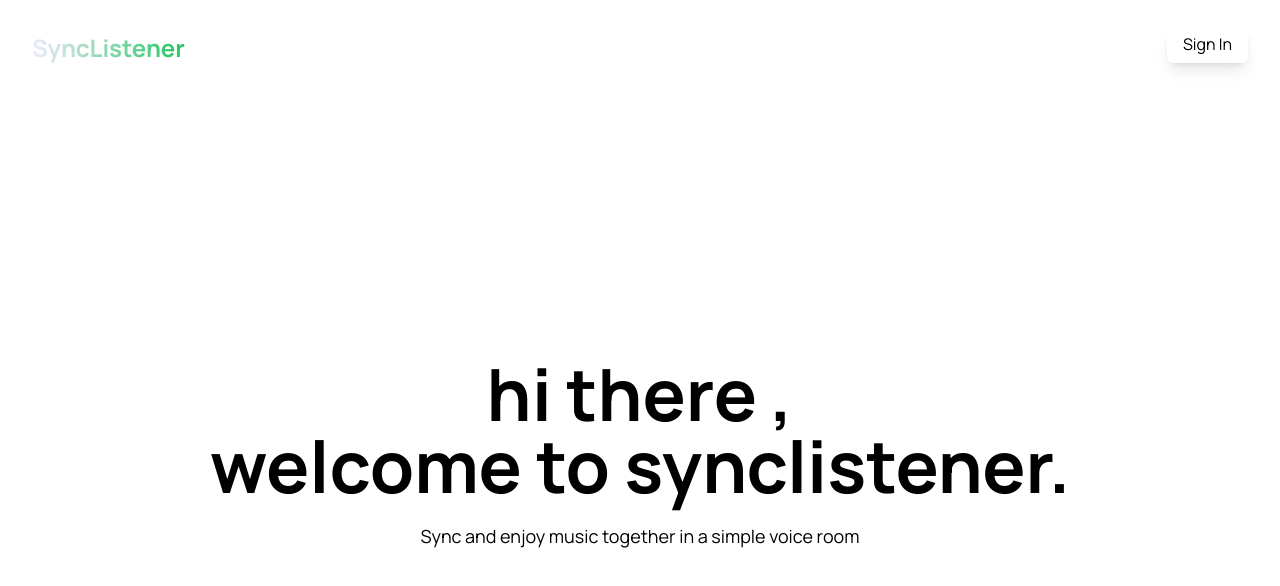
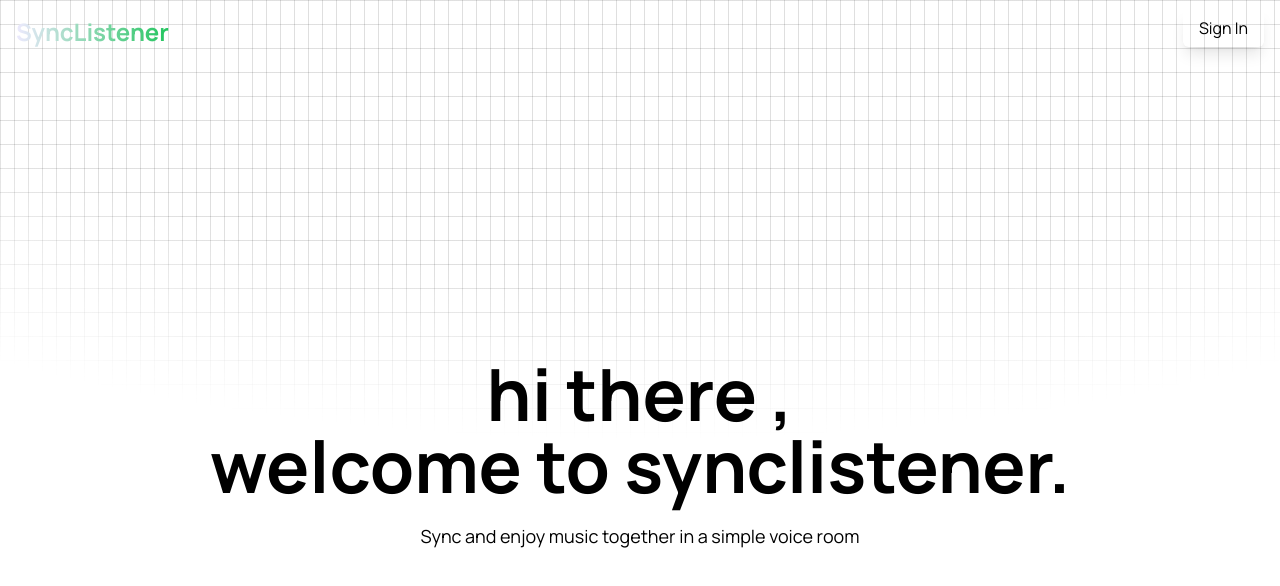
Before and after one commit to prvn347/synclistener, a React (Vite) app: page / in a window 1280 px wide. Shown: the top 586 px of the page. Built offline with nearby package versions, Linux system fonts and the light colour scheme.

Commit message:
added cool bg

```diff
--- a/src/App.css
+++ b/src/App.css
@@ -1,13 +1,13 @@
 #root {
-  max-width: 1280px;
+  max-width: 100%;
   margin: 0 auto;
-  padding: 2rem;
+
   text-align: center;
 }
 
 @media (prefers-color-scheme: dark) {
   body {
-    background-color: black;
+    /* background-color: black; */
     color: white;
   }
 }
@@ -15,10 +15,11 @@
 /* Light mode */
 @media (prefers-color-scheme: light) {
   body {
-    background-color: white;
+    /* background-color: white; */
     color: black;
   }
 }
+
 /* styles.css */
 .content-wrapper,
 .form-wrapper {
--- a/src/App.tsx
+++ b/src/App.tsx
@@ -4,10 +4,22 @@ import { LandingPage } from "./pages/Landing";
 import { Room } from "./pages/Room";
 import { RecoilRoot } from "recoil";
 import { Home } from "./pages/Home";
+import usePreferredTheme from "./hooks/usePrefferedTheme";
 
 function App() {
+  const isDark = usePreferredTheme();
   return (
     <>
+      <div className="fixed left-0 top-0 -z-10 h-full w-full">
+        {isDark ? (
+          <div className="absolute top-0 z-[-2] h-screen w-screen bg-neutral-950 bg-[radial-gradient(ellipse_80%_80%_at_50%_-20%,rgba(120,119,198,0.3),rgba(255,255,255,0))]"></div>
+        ) : (
+          <div className="relative h-full w-full bg-white">
+            <div className="absolute bottom-0 left-0 right-0 top-0 bg-[linear-gradient(to_right,#4f4f4f2e_1px,transparent_1px),linear-gradient(to_bottom,#4f4f4f2e_1px,transparent_1px)] bg-[size:14px_24px] [mask-image:radial-gradient(ellipse_80%_50%_at_50%_0%,#000_70%,transparent_110%)]"></div>
+          </div>
+        )}
+      </div>
+      <div className="relative mx-auto h-screen w-full max-w-7xl px-6 md:px-8 lg:px-12">
         <RecoilRoot>
           <BrowserRouter>
             <Routes>
@@ -17,6 +29,7 @@ function App() {
             </Routes>
           </BrowserRouter>
         </RecoilRoot>
+      </div>
     </>
   );
 }
--- a/src/components/Appbar.tsx
+++ b/src/components/Appbar.tsx
@@ -1,17 +1,23 @@
-import { BrowserRouter, Link,  } from "react-router-dom";
+import { BrowserRouter, Link } from "react-router-dom";
 
 export function AppBar() {
-
   return (
     <BrowserRouter>
-    <div className="  ">
-      <div className=" flex justify-between ">
-        <div className=" font-bold text-2xl font-manrope  bg-gradient-to-r from-violet-100 to-green-500 inline-block text-transparent bg-clip-text">SyncListener</div>
-        <div>
-            <Link className=" py-2 px-4  dark:bg-white dark:text-black rounded-md shadow-lg font-manrope  " to={"/signin"}>Sign In</Link>
+      <div className="  p-4 ">
+        <div className=" flex justify-between ">
+          <div className=" font-bold text-2xl font-manrope  bg-gradient-to-r from-violet-100 to-green-500 inline-block text-transparent bg-clip-text">
+            SyncListener
+          </div>
+          <div>
+            <Link
+              className=" py-2 px-4  dark:bg-white dark:text-black rounded-md shadow-lg font-manrope  "
+              to={"/signin"}
+            >
+              Sign In
+            </Link>
+          </div>
         </div>
       </div>
-    </div>
     </BrowserRouter>
   );
 }
--- a/src/components/Home/NoRoom.tsx
+++ b/src/components/Home/NoRoom.tsx
@@ -7,7 +7,7 @@ import { Room } from "../../pages/Room";
 export function NoRoom() {
   const [showForm, setShowForm] = useState(false);
   return (
-    <div>
+    <div className=" ">
       <div className={`content-wrapper ${showForm ? "hide" : ""}`}>
         <Illustration />
         <div className=" font-manrope text-3xl font-bold">
--- a/src/components/Home/RoomForm.tsx
+++ b/src/components/Home/RoomForm.tsx
@@ -1,3 +1,5 @@
+import { useState } from "react";
+
 export enum roomType {
   JOIN,
   CREATE,
@@ -6,23 +8,28 @@ interface RoomFormProps {
   Room: { Room: roomType };
 }
 export function RoomForm({ Room }: RoomFormProps) {
+  const [text, setText] = useState("");
   const isJoin = Room.Room === roomType.JOIN;
   return (
-    <div className="form-container">
-      <h2 className="text-2xl font-bold mb-4">
+    <div className="form-container bg-[radial-gradient(ellipse_80%_80%_at_50%_-20%,rgba(120,119,198,0.3),rgba(255,255,255,0))]  flex flex-col justify-center h-screen ">
+      <h2 className="text-2xl font-manrope font-bold mb-4">
         {isJoin ? "Join a Room " : "Create a Room"}
       </h2>
-      <form>
-        <div className="mb-4">
-          <label className="block text-gray-700">
+      <form className=" flex  flex-col justify-center items-center">
+        <div className="mb-4  flex flex-col text-start justify-center w-56">
+          <label className="block dark:text-neutral-200 text-gray-700">
             {isJoin ? "Enter Room Key" : "Room Name"}
           </label>
           <input
             type="text"
-            className="mt-1 p-2 block w-full border rounded-md"
+            className="mt-1 p-2 py-2 placeholder:text-sm placeholder:font-manrope block border rounded-md outline-none focus:border-green-300 dark:bg-[#222222]"
+            placeholder={isJoin ? "paste your key here" : "eg:homies,theatre"}
           />
         </div>
-        <button type="submit" className="bg-blue-500 text-white p-2 rounded-md">
+        <button
+          type="submit"
+          className="bg-black dark:bg-white font-manrope font-semibold dark:text-black text-white p-2 px-3 rounded-md"
+        >
           Submit
         </button>
       </form>
--- /dev/null
+++ b/src/hooks/usePrefferedTheme.ts
@@ -0,0 +1,25 @@
+// usePreferredTheme.js
+import { useState, useEffect } from "react";
+
+const usePreferredTheme = () => {
+  const [isDarkMode, setIsDarkMode] = useState(false);
+
+  useEffect(() => {
+    const mediaQuery = window.matchMedia("(prefers-color-scheme: dark)");
+    setIsDarkMode(mediaQuery.matches);
+
+    const handleChange = (e: any) => {
+      setIsDarkMode(e.matches);
+    };
+
+    mediaQuery.addEventListener("change", handleChange);
+
+    return () => {
+      mediaQuery.removeEventListener("change", handleChange);
+    };
+  }, []);
+
+  return isDarkMode;
+};
+
+export default usePreferredTheme;
--- a/tailwind.config.js
+++ b/tailwind.config.js
@@ -3,6 +3,9 @@ export default {
   content: ["./index.html", "./src/**/*.{js,ts,jsx,tsx}"],
   theme: {
     extend: {
+      colors: {
+        darkie: "#00091D",
+      },
       fontFamily: {
         manrope: ["Manrope", "sans"],
       },
```
Lines whose indentation alone changed are shown as unchanged.
